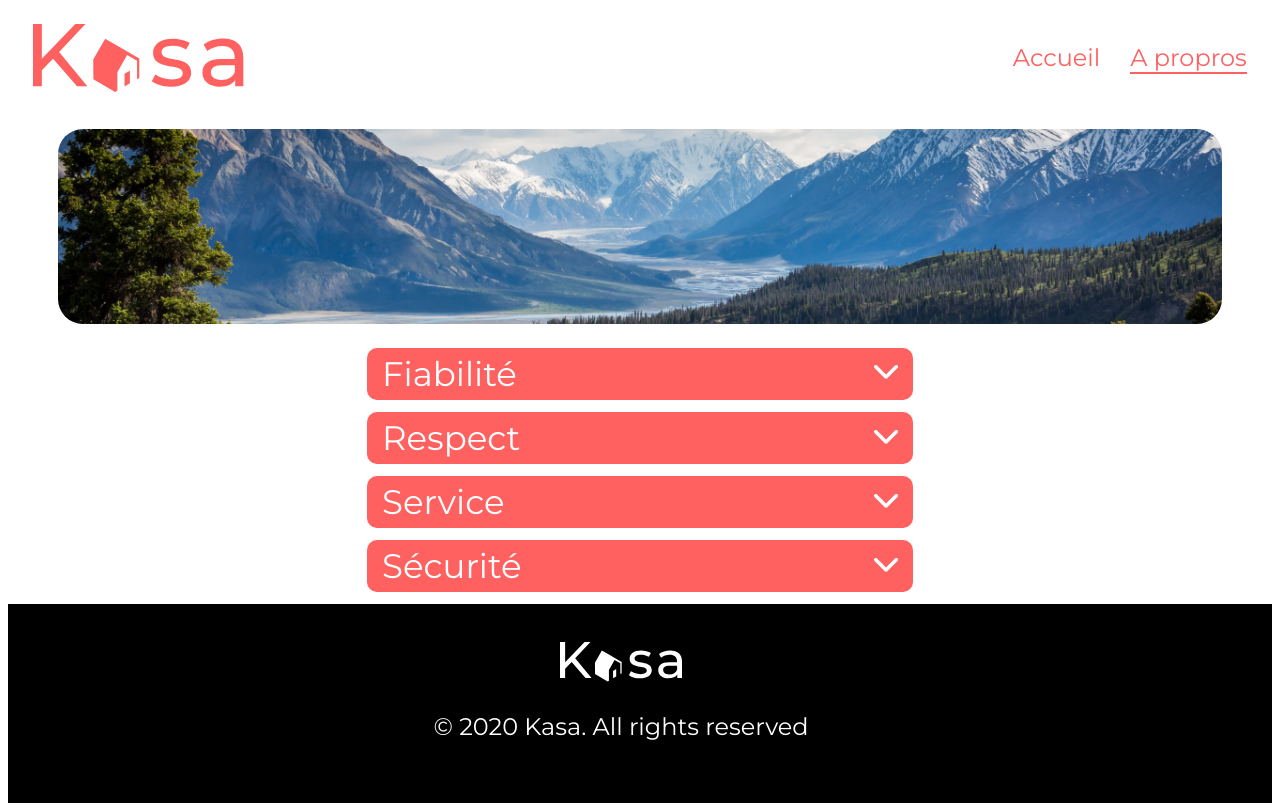
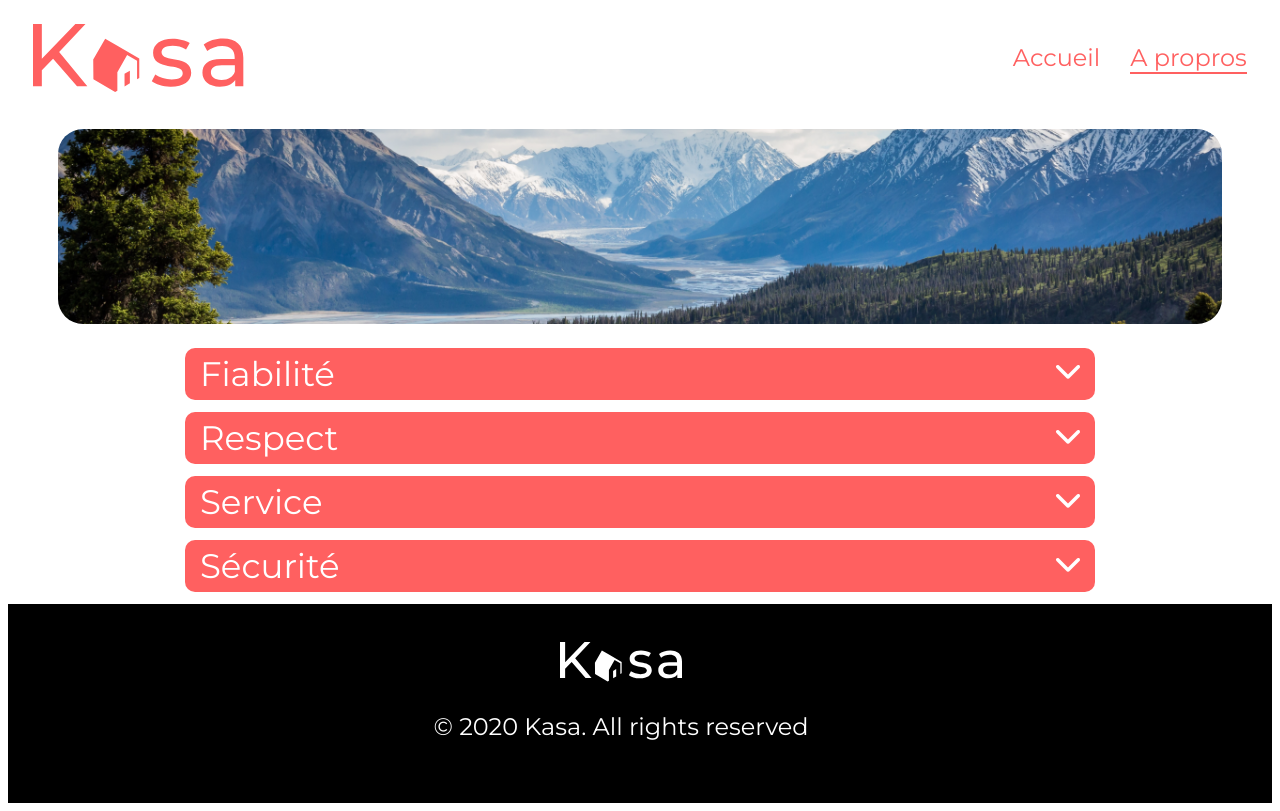
Before and after one commit to pierremorinv/Projet_7_OC_12_04_2023, a React (Create React App) app in the folder kasa/: page /about in a window 1280 px wide. Built offline with nearby package versions, Linux system fonts and the light colour scheme.

Commit message:
create and finish Rate component

```diff
--- a/kasa/src/components/Collapse/style.scss
+++ b/kasa/src/components/Collapse/style.scss
@@ -1,7 +1,7 @@
 @import "../../style.scss";
 
 .collapse {
-  width: 45%;
+  width: 46%;
   margin-bottom: 1%;
 
   p {
--- a/kasa/src/components/Rate/index.jsx
+++ b/kasa/src/components/Rate/index.jsx
@@ -1,26 +1,23 @@
 import React from "react";
 import "./style.scss";
-import starFull from "../../assets/starFull.png";
-import starEmpty from "../../assets/starEmpty.png";
+import starRedImg from "../../assets/starFull.png";
+import starGreyImg from "../../assets/starEmpty.png";
 
-const Rate = ({ rating }) => {
+const Rate = ({ rating, id }) => {
+  const starRed = Array.from({ length: rating }, (star, index) => (
+    <img src={starRedImg} alt="redStar" key={index}></img>
+  ));
+  const emptyStar = Array.from({ length: 5 - rating }, (star, index) => (
+    <img src={starGreyImg} alt="greyStar" key={index} />
+  ));
+  console.log(rating);
+  console.log(starRed);
+  console.log(emptyStar);
+
   return (
-    <div className="stars">
-      <span className="starEmpty">
-        <img src={starEmpty} alt="star"></img>
-      </span>
-      <span className="starEmpty">
-        <img src={starEmpty} alt="star"></img>
-      </span>
-      <span className="starEmpty">
-        <img src={starEmpty} alt="star"></img>
-      </span>
-      <span className="starEmpty">
-        <img src={starEmpty} alt="star"></img>
-      </span>
-      <span className="starEmpty">
-        <img src={starEmpty} alt="star"></img>
-      </span>
+    <div>
+      {starRed}
+      {emptyStar}
     </div>
   );
 };
--- a/kasa/src/pages/About/style.scss
+++ b/kasa/src/pages/About/style.scss
@@ -1,13 +1,44 @@
 @import "../../style.scss";
 
-.banner-about {
-  border-radius: 25px;
-  -webkit-border-radius: 25px;
-  -moz-border-radius: 25px;
-  -ms-border-radius: 25px;
-  -o-border-radius: 25px;
-}
 .collapse-container-about {
   width: 100%;
   text-align: -webkit-center;
+  .collapse {
+    width: 75%;
+    margin-bottom: 1%;
+
+    p {
+      margin: 3px;
+      padding-left: 10px;
+      font-size: 24px;
+      font-weight: 400;
+    }
+    button {
+      padding-right: 15px;
+    }
+    .collapse-content {
+      background-color: $tertiary-color;
+      margin: 0%;
+      padding: 15px;
+      padding-top: 2%;
+      padding-bottom: 2%;
+    }
+
+    .collapse-top {
+      font-size: 18px;
+      border-radius: 10px;
+      background-color: $primary-color;
+      color: $secondary-color;
+      display: flex;
+      justify-content: space-between;
+      -webkit-border-radius: 10px;
+      -moz-border-radius: 10px;
+      -ms-border-radius: 10px;
+      -o-border-radius: 10px;
+    }
+    .collapse-title {
+      font-size: 34px;
+      margin: 5px;
+    }
+  }
 }
--- a/kasa/src/pages/FicheLogement/index.jsx
+++ b/kasa/src/pages/FicheLogement/index.jsx
@@ -36,7 +36,7 @@ const FicheLogement = () => {
         </section>
         <div className="tag-rates">
           <Tag tags={logement.tags} />
-          <Rate rating={logement.rating} />
+          <Rate rating={logement.rating} id={logement.id} />
         </div>
         <div className="collapse-container-fiche-logement">
           <Collapse content={logement.description} title={"Description"} />
```
